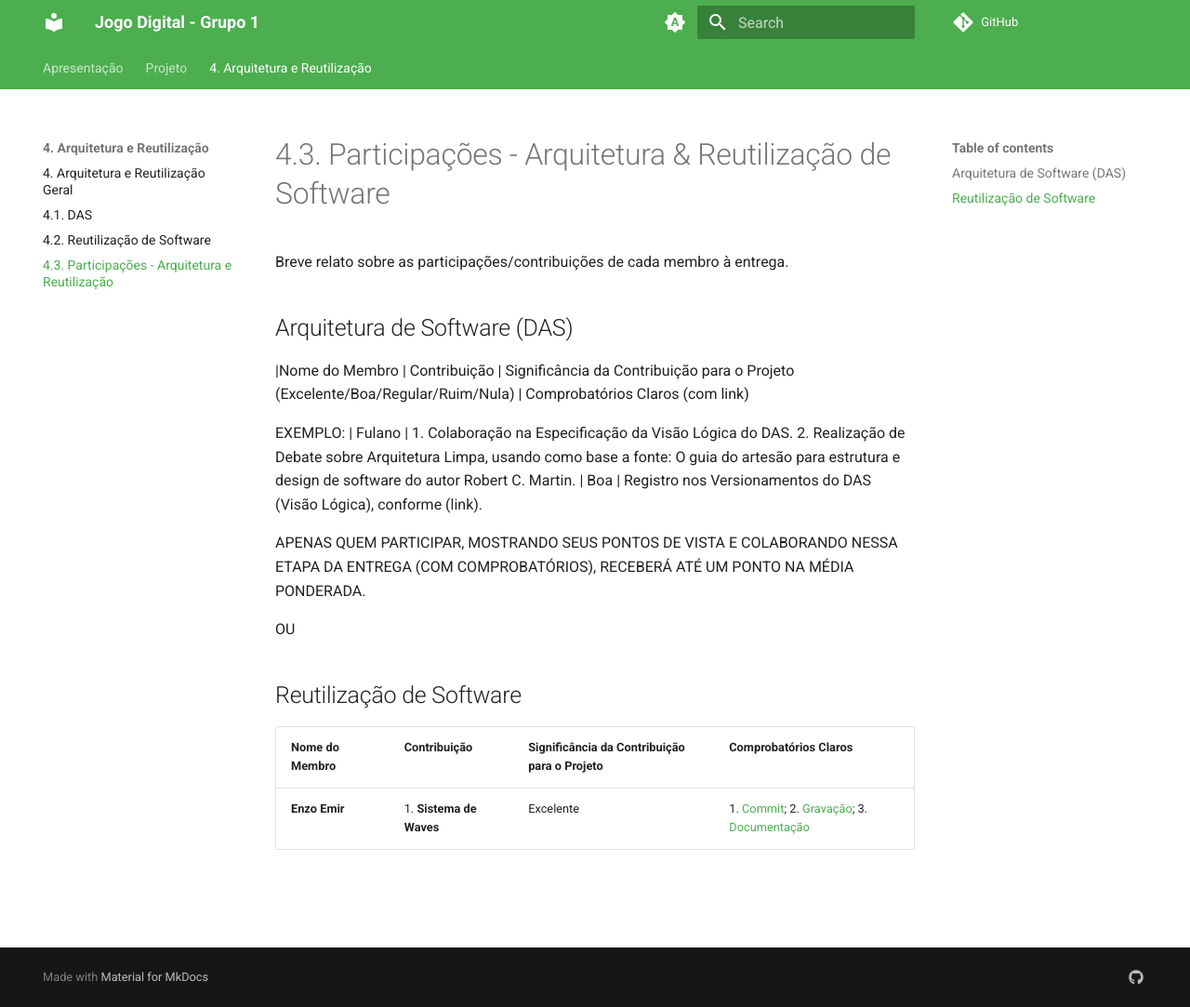
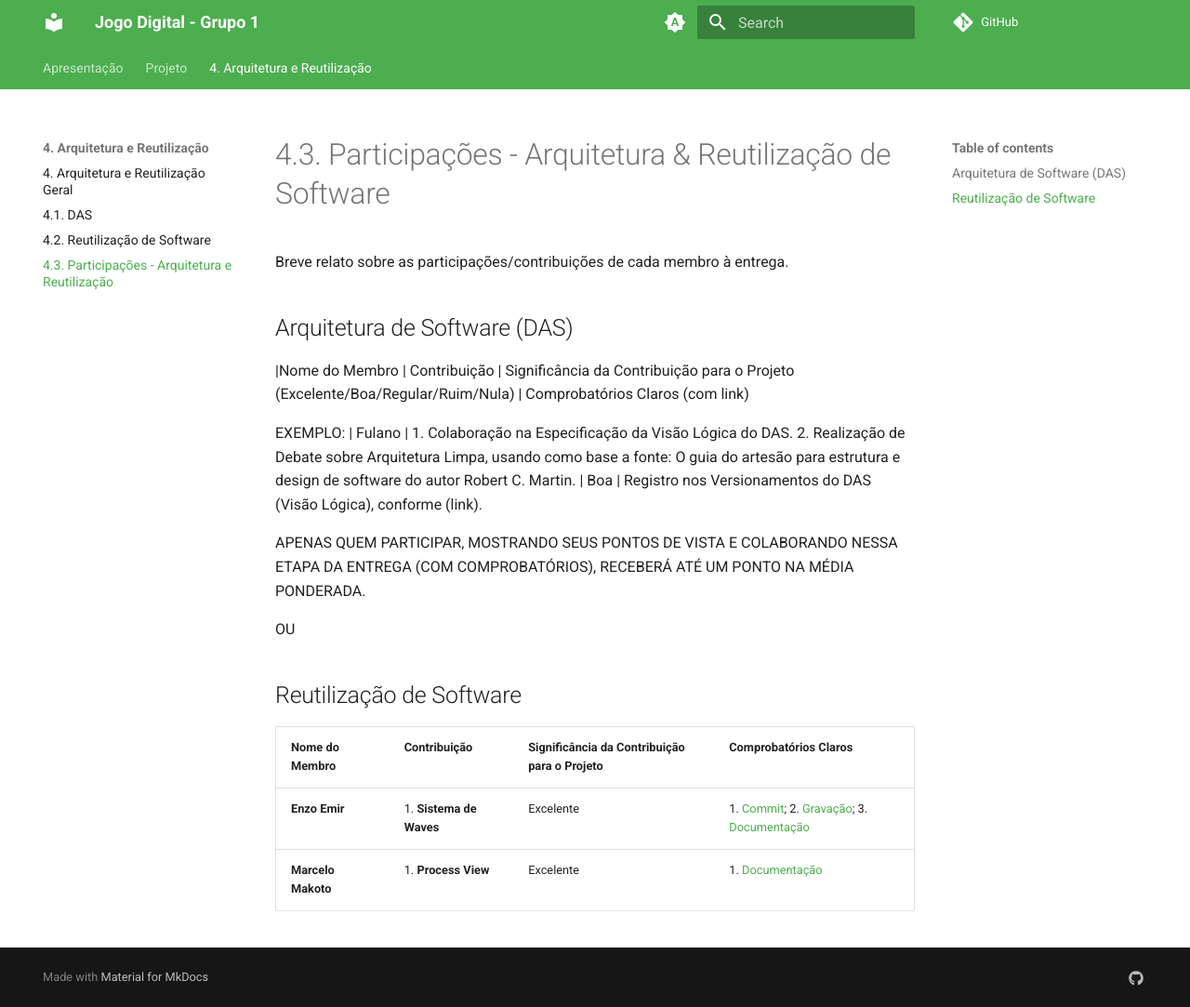
Before and after one commit to UnBArqDsw2025-2-Turma01/2025.2-T01-G1_JogoDigital_Entrega_04, an MkDocs documentation site: the page built from docs/ArquiteturaReutilizacao/4.3.ParticipacoesArqReutilizacao.md, in a window 1280 px wide and 1083 px high. Shown: the whole window at 93% size. Built offline with MkDocs 1.6.1 and Material for MkDocs 9.7.7, drawn with Linux system fonts in a browser that asks for light colours.

Commit message:
update: adição de contribuição

```diff
--- a/docs/ArquiteturaReutilizacao/4.3.ParticipacoesArqReutilizacao.md
+++ b/docs/ArquiteturaReutilizacao/4.3.ParticipacoesArqReutilizacao.md
@@ -18,3 +18,4 @@ OU
 | Nome do Membro  | Contribuição | Significância da Contribuição para o Projeto | Comprobatórios Claros |
 | --------------- | ------------ | -------------------------------------------- | --------------------- |
 | **Enzo Emir**       | 1. **Sistema de Waves**   | Excelente  |  1. [Commit](https://github.com/UnBArqDsw2025-2-Turma01/2025.2-T01-G1_JogoDigital/commit/e46e7ff2b8f9e3ea0707bf9a73dcf7c424df512b); 2. [Gravação](https://www.youtube.com/watch/7ycLqVeUT28); 3. [Documentação](https://github.com/UnBArqDsw2025-2-Turma01/2025.2-T01-G1_JogoDigital_Entrega_04/commit/868cedeaa1279cd14e20884074873d18d6396678)  |
+| **Marcelo Makoto**       | 1. **Process View**   | Excelente  |  1. [Documentação](https://github.com/UnBArqDsw2025-2-Turma01/2025.2-T01-G1_JogoDigital_Entrega_04/commit/2383a4be700e4a01507e576e7b12f658ae69ad54)  |
```
